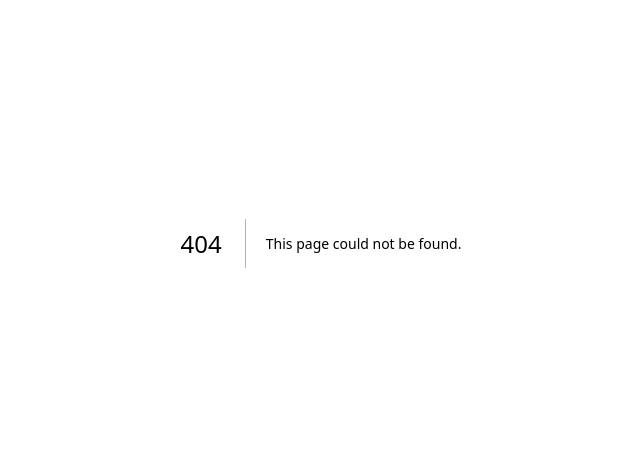
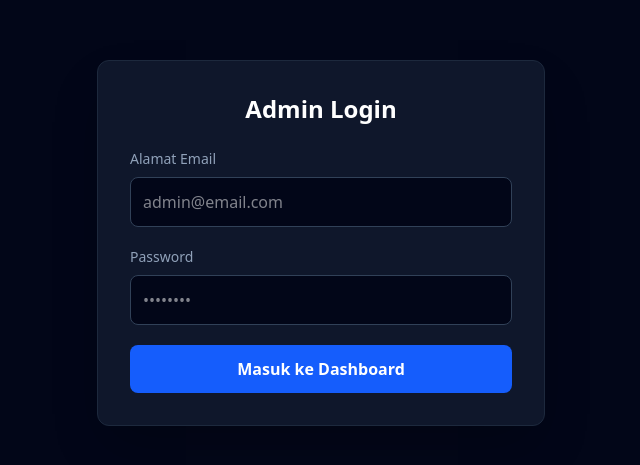
Before and after one commit to noorazizlutfiyanto2008-cyber/portofolio-saya, a Next.js app: page /admin/login in a window 1280 px wide. Before the commit this address had no page. Shown: the part 157-622 px from the top of the page, without its empty margins (319-959 px from the left). Built offline with nearby package versions, Linux system fonts and the light colour scheme.

Commit message:
Menambahkan halaman Admin, Login, dan Dashboard Inbox

```diff
--- /dev/null
+++ b/app/admin/dashboard/page.tsx
@@ -0,0 +1,100 @@
+"use client";
+
+import { useEffect, useState } from "react";
+import { supabase } from "@/lib/supabase";
+import { useRouter } from "next/navigation";
+
+export default function DashboardPage() {
+  const [messages, setMessages] = useState<any[]>([]);
+  const [loading, setLoading] = useState(true);
+  const router = useRouter();
+
+  useEffect(() => {
+    const checkUserAndFetch = async () => {
+      // 1. Cek apakah admin sudah login
+      const { data: { session } } = await supabase.auth.getSession();
+
+      if (!session) {
+        // Kalau belum login, tendang balik ke halaman login
+        router.push("/admin/login");
+        return;
+      }
+
+      // 2. Ambil data pesan dari tabel 'message'
+      const { data, error } = await supabase
+        .from("message")
+        .select("*")
+        .order("created_at", { ascending: false });
+
+      if (data) setMessages(data);
+      setLoading(false);
+    };
+
+    checkUserAndFetch();
+  }, [router]);
+
+  const handleLogout = async () => {
+    await supabase.auth.signOut();
+    router.push("/admin/login");
+  };
+
+  if (loading) {
+    return (
+      <div className="min-h-screen bg-slate-950 text-white flex justify-center items-center">
+        <p className="animate-pulse">Memuat data pesan...</p>
+      </div>
+    );
+  }
+
+  return (
+    <div className="min-h-screen bg-slate-950 p-8">
+      <div className="max-w-6xl mx-auto">
+        <div className="flex justify-between items-center mb-8">
+          <div>
+            <h1 className="text-3xl font-bold text-white">Kotak Masuk</h1>
+            <p className="text-slate-400 mt-1">Daftar pesan dari pengunjung website.</p>
+          </div>
+          <button
+            onClick={handleLogout}
+            className="bg-red-600 hover:bg-red-700 text-white px-6 py-2 rounded-lg font-medium transition-colors"
+          >
+            Logout
+          </button>
+        </div>
+
+        <div className="bg-slate-900 border border-slate-800 rounded-xl overflow-hidden">
+          <table className="w-full text-left text-slate-300">
+            <thead className="bg-slate-800 text-slate-400 text-sm uppercase">
+              <tr>
+                <th className="p-4 font-semibold">Tanggal</th>
+                <th className="p-4 font-semibold">Nama</th>
+                <th className="p-4 font-semibold">Email</th>
+                <th className="p-4 font-semibold">Pesan</th>
+              </tr>
+            </thead>
+            <tbody>
+              {messages.length === 0 ? (
+                <tr>
+                  <td colSpan={4} className="p-8 text-center text-slate-500">
+                    Belum ada pesan yang masuk ke database.
+                  </td>
+                </tr>
+              ) : (
+                messages.map((msg) => (
+                  <tr key={msg.id} className="border-t border-slate-800 hover:bg-slate-800/50 transition-colors">
+                    <td className="p-4 text-sm whitespace-nowrap">
+                      {new Date(msg.created_at).toLocaleDateString('id-ID', { day: 'numeric', month: 'short', year: 'numeric' })}
+                    </td>
+                    <td className="p-4 font-semibold text-white">{msg.name}</td>
+                    <td className="p-4 text-sm text-blue-400">{msg.email}</td>
+                    <td className="p-4 text-sm">{msg.message}</td>
+                  </tr>
+                ))
+              )}
+            </tbody>
+          </table>
+        </div>
+      </div>
+    </div>
+  );
+}
--- /dev/null
+++ b/app/admin/login/page.tsx
@@ -0,0 +1,79 @@
+"use client";
+
+import { useState } from "react";
+import { supabase } from "@/lib/supabase";
+import { useRouter } from "next/navigation";
+
+export default function LoginPage() {
+  const [email, setEmail] = useState("");
+  const [password, setPassword] = useState("");
+  const [error, setError] = useState("");
+  const [loading, setLoading] = useState(false);
+  const router = useRouter();
+
+  const handleLogin = async (e: React.FormEvent) => {
+    e.preventDefault();
+    setError("");
+    setLoading(true);
+
+    // Proses login ke Supabase
+    const { error } = await supabase.auth.signInWithPassword({
+      email: email,
+      password: password
+    });
+
+    if (error) {
+      setError("Email atau password salah!");
+      setLoading(false);
+    } else {
+      // Kalau sukses, arahkan ke dashboard
+      router.push("/admin/dashboard");
+    }
+  };
+
+  return (
+    <div className="min-h-screen flex items-center justify-center bg-slate-950 px-4">
+      <div className="max-w-md w-full bg-slate-900 p-8 rounded-xl border border-slate-800 shadow-2xl">
+        <h2 className="text-2xl font-bold text-white text-center mb-6">Admin Login</h2>
+
+        {error && (
+          <div className="bg-red-500/10 text-red-400 p-3 rounded-lg mb-4 text-sm border border-red-500/50 text-center">
+            {error}
+          </div>
+        )}
+
+        <form onSubmit={handleLogin} className="space-y-5">
+          <div>
+            <label className="block text-sm font-medium text-slate-400 mb-2">Alamat Email</label>
+            <input
+              type="email"
+              value={email}
+              onChange={(e) => setEmail(e.target.value)}
+              required
+              placeholder="admin@email.com"
+              className="w-full bg-slate-950 border border-slate-700 rounded-lg p-3 text-white focus:outline-none focus:border-blue-500 transition-colors"
+            />
+          </div>
+          <div>
+            <label className="block text-sm font-medium text-slate-400 mb-2">Password</label>
+            <input
+              type="password"
+              value={password}
+              onChange={(e) => setPassword(e.target.value)}
+              required
+              placeholder="••••••••"
+              className="w-full bg-slate-950 border border-slate-700 rounded-lg p-3 text-white focus:outline-none focus:border-blue-500 transition-colors"
+            />
+          </div>
+          <button
+            type="submit"
+            disabled={loading}
+            className={`w-full font-bold py-3 rounded-lg transition-all text-white ${loading ? 'bg-slate-600 cursor-not-allowed' : 'bg-blue-600 hover:bg-blue-700'}`}
+          >
+            {loading ? "Memproses..." : "Masuk ke Dashboard"}
+          </button>
+        </form>
+      </div>
+    </div>
+  );
+}
--- a/app/contact/page.tsx
+++ b/app/contact/page.tsx
@@ -1,6 +1,41 @@
+"use client";
+
 import Navbar from "@/components/Navbar";
+import { useState } from "react";
+import { supabase } from "@/lib/supabase";
 
 export default function ContactPage() {
+  const [name, setName] = useState("");
+  const [email, setEmail] = useState("");
+  const [message, setMessage] = useState("");
+
+  const [loading, setLoading] = useState(false);
+  const [success, setSuccess] = useState(false);
+  const [error, setError] = useState("");
+
+  const handleSubmit = async (e: React.FormEvent) => {
+    e.preventDefault();
+    setLoading(true);
+    setSuccess(false);
+    setError("");
+
+    const { error } = await supabase
+      .from("message")
+      .insert([{ name: name, email: email, message: message }]);
+
+    if (error) {
+      console.error(error);
+      setError("Gagal mengirim pesan. Silakan coba lagi.");
+    } else {
+      setSuccess(true);
+      setName("");
+      setEmail("");
+      setMessage("");
+    }
+
+    setLoading(false);
+  };
+
   return (
     <main className="min-h-screen bg-slate-950">
       <Navbar />
@@ -14,7 +49,6 @@ export default function ContactPage() {
         </div>
 
         <div className="grid grid-cols-1 md:grid-cols-2 gap-12">
-          {/* Kolom Kiri: Info Kontak */}
           <div className="space-y-8">
             <div>
               <h3 className="text-xl font-bold text-white mb-4">Informasi Kontak</h3>
@@ -31,7 +65,6 @@ export default function ContactPage() {
                 </li>
               </ul>
             </div>
-
             <div>
               <h3 className="text-xl font-bold text-white mb-4">Media Sosial</h3>
               <div className="flex gap-4">
@@ -42,14 +75,28 @@ export default function ContactPage() {
             </div>
           </div>
 
-          {/* Kolom Kanan: Formulir */}
           <div className="bg-slate-900 border border-slate-800 rounded-xl p-8">
-            <form className="space-y-6">
+            <form onSubmit={handleSubmit} className="space-y-6">
+
+              {success && (
+                <div className="bg-green-500/10 border border-green-500 text-green-400 px-4 py-3 rounded-lg text-sm">
+                  Pesan berhasil dikirim! Terima kasih sudah menghubungi.
+                </div>
+              )}
+              {error && (
+                <div className="bg-red-500/10 border border-red-500 text-red-400 px-4 py-3 rounded-lg text-sm">
+                  {error}
+                </div>
+              )}
+
               <div>
                 <label htmlFor="name" className="block text-sm font-medium text-slate-300 mb-2">Nama Lengkap</label>
                 <input
                   type="text"
                   id="name"
+                  value={name}
+                  onChange={(e) => setName(e.target.value)}
+                  required
                   className="w-full bg-slate-950 border border-slate-700 rounded-lg px-4 py-3 text-white focus:outline-none focus:border-blue-500 transition-colors"
                   placeholder="Masukkan nama kamu"
                 />
@@ -60,6 +107,9 @@ export default function ContactPage() {
                 <input
                   type="email"
                   id="email"
+                  value={email}
+                  onChange={(e) => setEmail(e.target.value)}
+                  required
                   className="w-full bg-slate-950 border border-slate-700 rounded-lg px-4 py-3 text-white focus:outline-none focus:border-blue-500 transition-colors"
                   placeholder="nama@email.com"
                 />
@@ -70,16 +120,20 @@ export default function ContactPage() {
                 <textarea
                   id="message"
                   rows={4}
+                  value={message}
+                  onChange={(e) => setMessage(e.target.value)}
+                  required
                   className="w-full bg-slate-950 border border-slate-700 rounded-lg px-4 py-3 text-white focus:outline-none focus:border-blue-500 transition-colors resize-none"
                   placeholder="Tulis pesanmu di sini..."
                 ></textarea>
               </div>
 
               <button
-                type="button"
-                className="w-full bg-blue-600 hover:bg-blue-700 text-white font-bold py-3 px-4 rounded-lg transition-all"
+                type="submit"
+                disabled={loading}
+                className={`w-full font-bold py-3 px-4 rounded-lg transition-all text-white ${loading ? 'bg-slate-600 cursor-not-allowed' : 'bg-blue-600 hover:bg-blue-700'}`}
               >
-                Kirim Pesan
+                {loading ? "Mengirim..." : "Kirim Pesan"}
               </button>
             </form>
           </div>
--- /dev/null
+++ b/lib/supabase.ts
@@ -0,0 +1,7 @@
+import { createClient } from '@supabase/supabase-js';
+
+// SEMENTARA KITA TULIS LANGSUNG DI SINI
+const supabaseUrl = "https://ydhfpommjtfgtvtayabv.supabase.co";
+const supabaseAnonKey = "sb_publishable_YTEtAmauuynmFvcgqUP7LA_YNyxsqvY";
+
+export const supabase = createClient(supabaseUrl, supabaseAnonKey);
--- a/package.json
+++ b/package.json
@@ -9,6 +9,7 @@
     "lint": "eslint"
   },
   "dependencies": {
+    "@supabase/supabase-js": "^2.118.0",
     "next": "16.4.3",
     "react": "19.3.0",
     "react-dom": "19.3.0"
```
Also changed, not shown: 2 other files (tests, documents, lock files or other folders).
